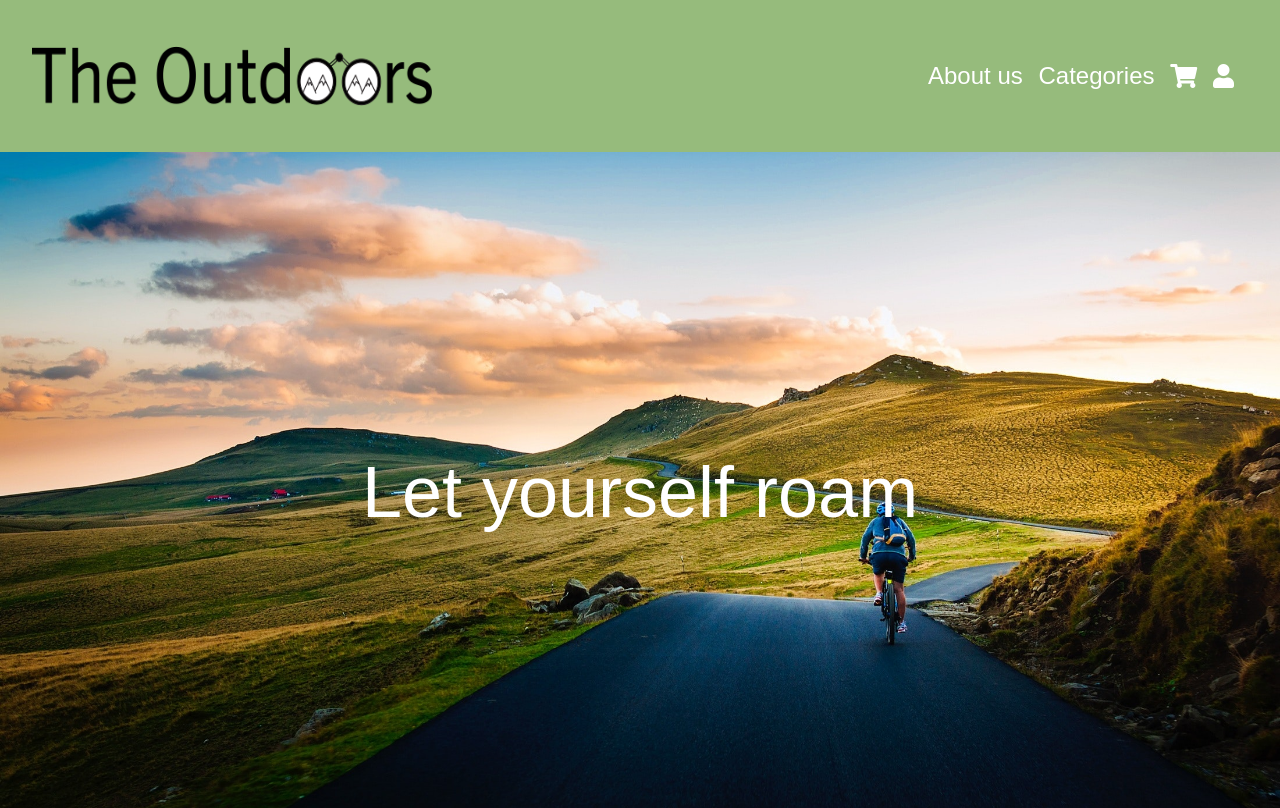
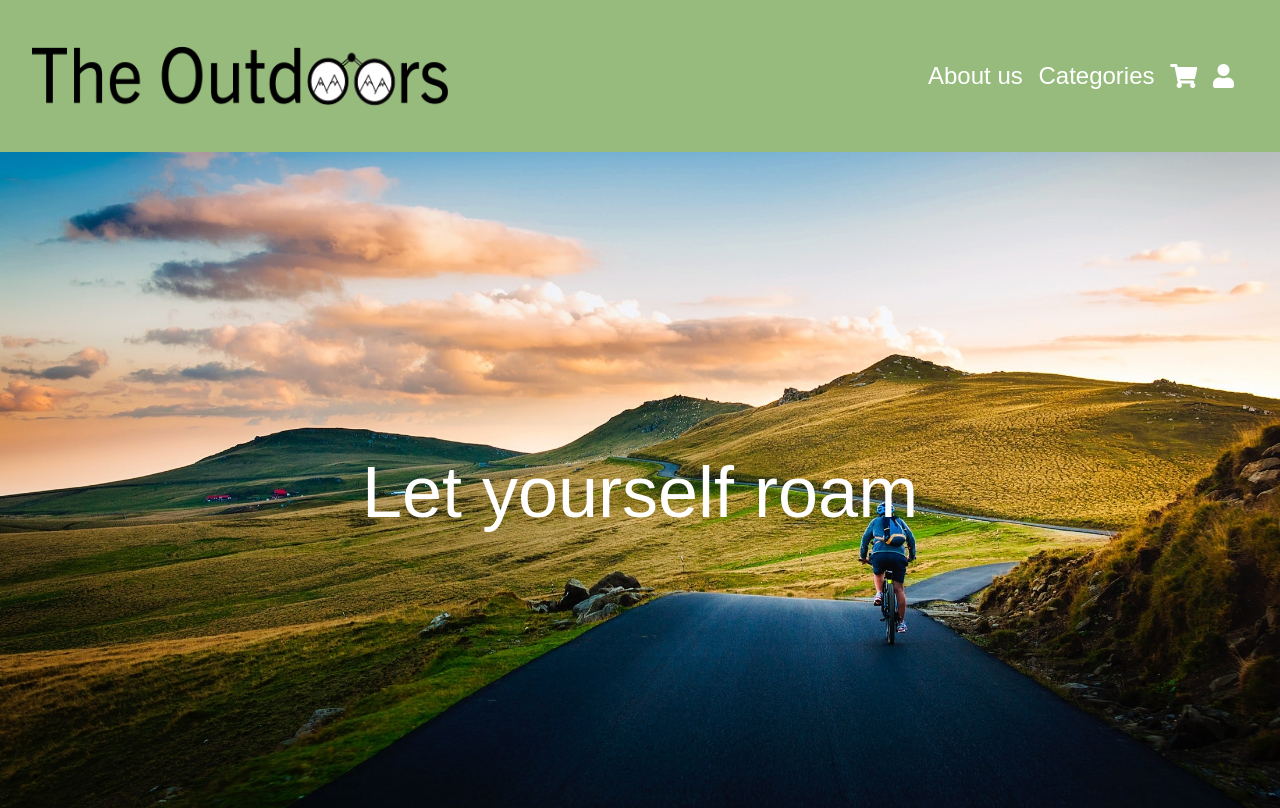
Before and after one commit to EmelieR89/The-Outdoors, a plain HTML site: page index.html in a window 1280 px wide. Shown: the top 808 px of the page. Drawn offline with Linux system fonts and the light colour scheme; a web font is replaced by a local one.

Commit message:
logotype changes

```diff
--- a/style.css
+++ b/style.css
@@ -17,7 +17,7 @@ header {
 
 .logotype {
     height: 40%;
-    width: 25rem;
+    width: 26rem;
     display: flex;
     align-self: center;
     margin-left: 2rem;
```
